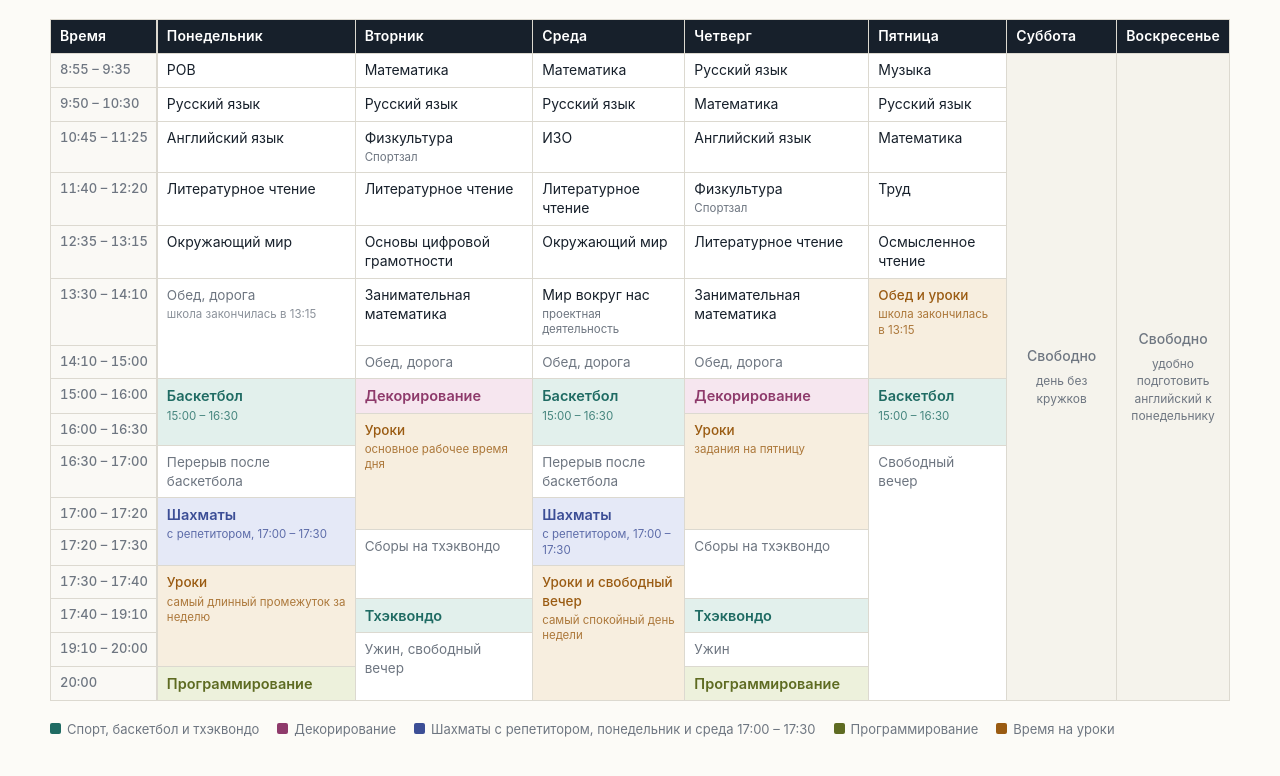
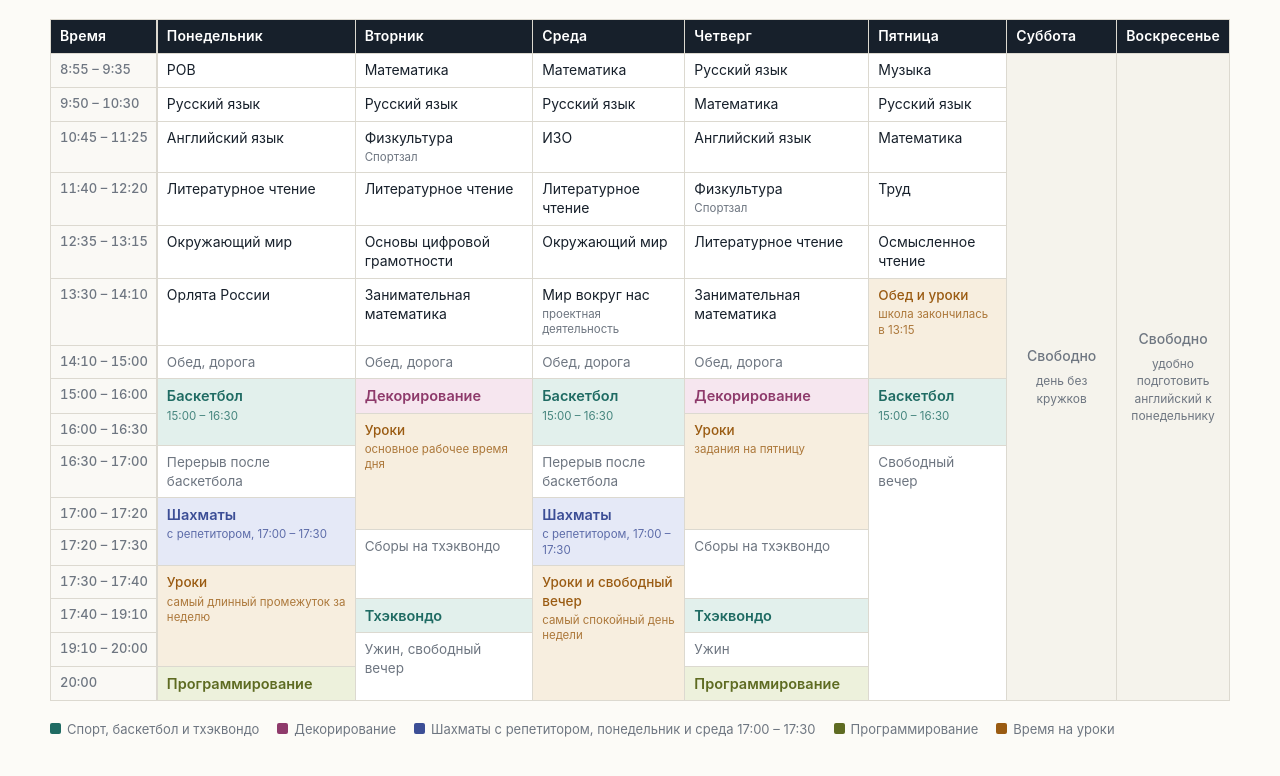
Before and after one commit to DariaJoy/raspisanie, a plain HTML site: page index.html in a window 1280 px wide. Shown: the part 96-872 px from the top of the page. Drawn offline with Linux system fonts and the light colour scheme.

Commit message:
Понедельник возвращён: «Орлята России» в 13:30 остаётся
В школьном расписании на 12–17 октября этого урока нет, но пока
неясно, отменён он совсем или пропущен на одну неделю. До выяснения
оставляем как было.

Среда и четверг остаются исправленными по сверке.

Co-Authored-By: Claude Opus 5 <noreply@anthropic.com>

```diff
--- a/index.html
+++ b/index.html
@@ -297,7 +297,7 @@
     </tr>
     <tr>
       <td class="time">13:30 – 14:10</td>
-      <td class="free" rowspan="2">Обед, дорога<span class="note">школа закончилась в 13:15</span></td>
+      <td class="lesson">Орлята России</td>
       <td class="lesson">Занимательная математика</td>
       <td class="lesson">Мир вокруг нас<span>проектная деятельность</span></td>
       <td class="lesson">Занимательная математика</td>
@@ -305,6 +305,7 @@
     </tr>
     <tr>
       <td class="time">14:10 – 15:00</td>
+      <td class="free">Обед, дорога</td>
       <td class="free">Обед, дорога</td>
       <td class="free">Обед, дорога</td>
       <td class="free">Обед, дорога</td>
@@ -380,7 +381,8 @@
       <li class="slot" data-kind="lesson"><time>10:45 – 11:25</time><div class="what">Английский язык</div></li>
       <li class="slot" data-kind="lesson"><time>11:40 – 12:20</time><div class="what">Литературное чтение</div></li>
       <li class="slot" data-kind="lesson"><time>12:35 – 13:15</time><div class="what">Окружающий мир</div></li>
-      <li class="slot" data-kind="free"><time>13:15 – 15:00</time><div class="what">Обед, дорога<span class="note">школа закончилась в 13:15</span></div></li>
+      <li class="slot" data-kind="lesson"><time>13:30 – 14:10</time><div class="what">Орлята России</div></li>
+      <li class="slot" data-kind="free"><time>14:10 – 15:00</time><div class="what">Обед, дорога</div></li>
       <li class="slot" data-kind="sport"><time>15:00 – 16:30</time><div class="what">Баскетбол</div></li>
       <li class="slot" data-kind="free"><time>16:30 – 17:00</time><div class="what">Перерыв после баскетбола</div></li>
       <li class="slot" data-kind="chess"><time>17:00 – 17:30</time><div class="what">Шахматы<span class="note">полчаса с репетитором</span></div></li>
--- a/sw.js
+++ b/sw.js
@@ -1,6 +1,6 @@
 // Офлайн-кэш: страница открывается без интернета и сама обновляется,
 // когда сеть доступна. Версию поднимать при правке списка файлов.
-var CACHE = 'raspisanie-v2';
+var CACHE = 'raspisanie-v3';
 var ASSETS = ['./', './index.html', './manifest.webmanifest', './icon-192.png', './icon-512.png'];
 
 self.addEventListener('install', function(e){
```
